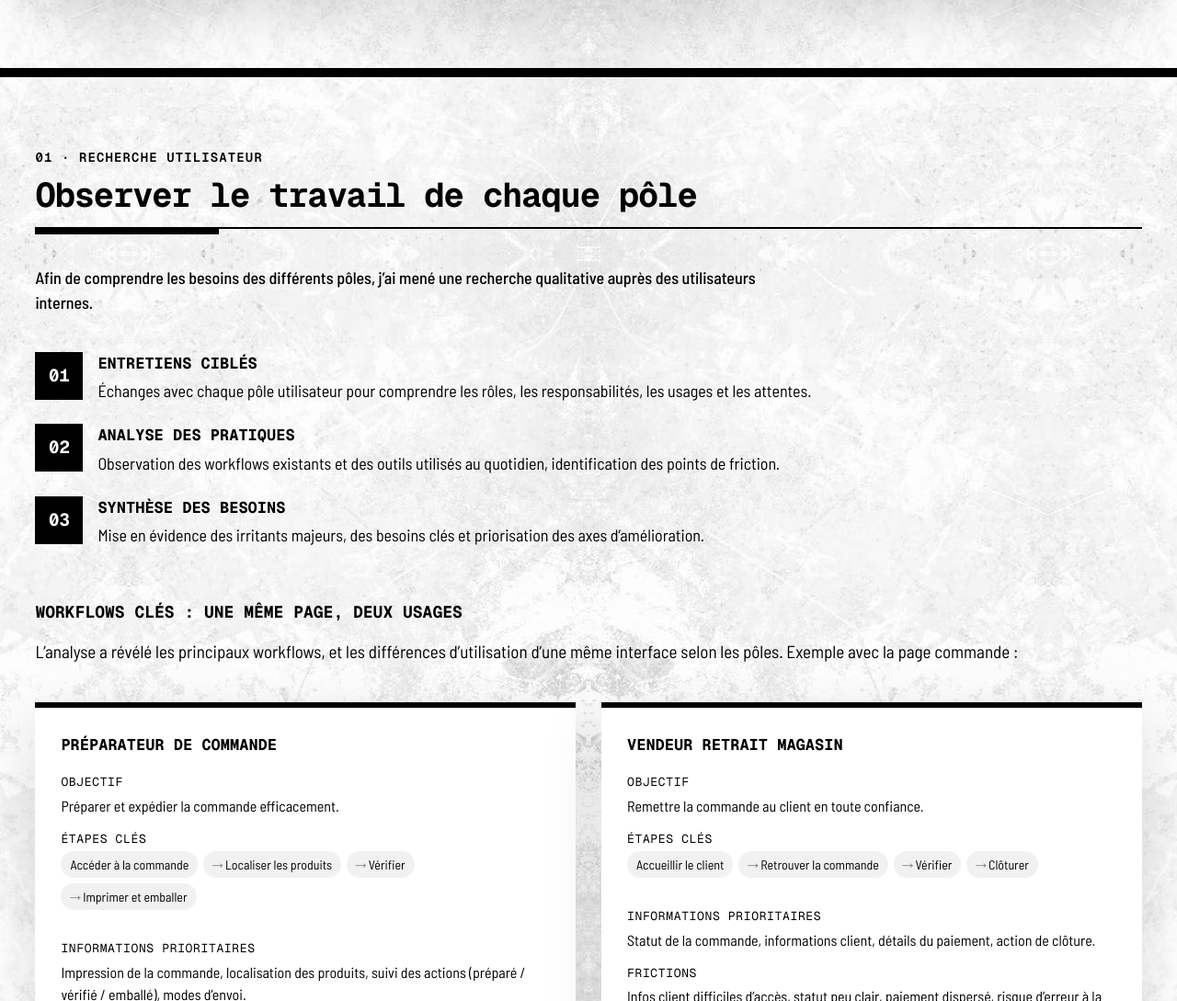
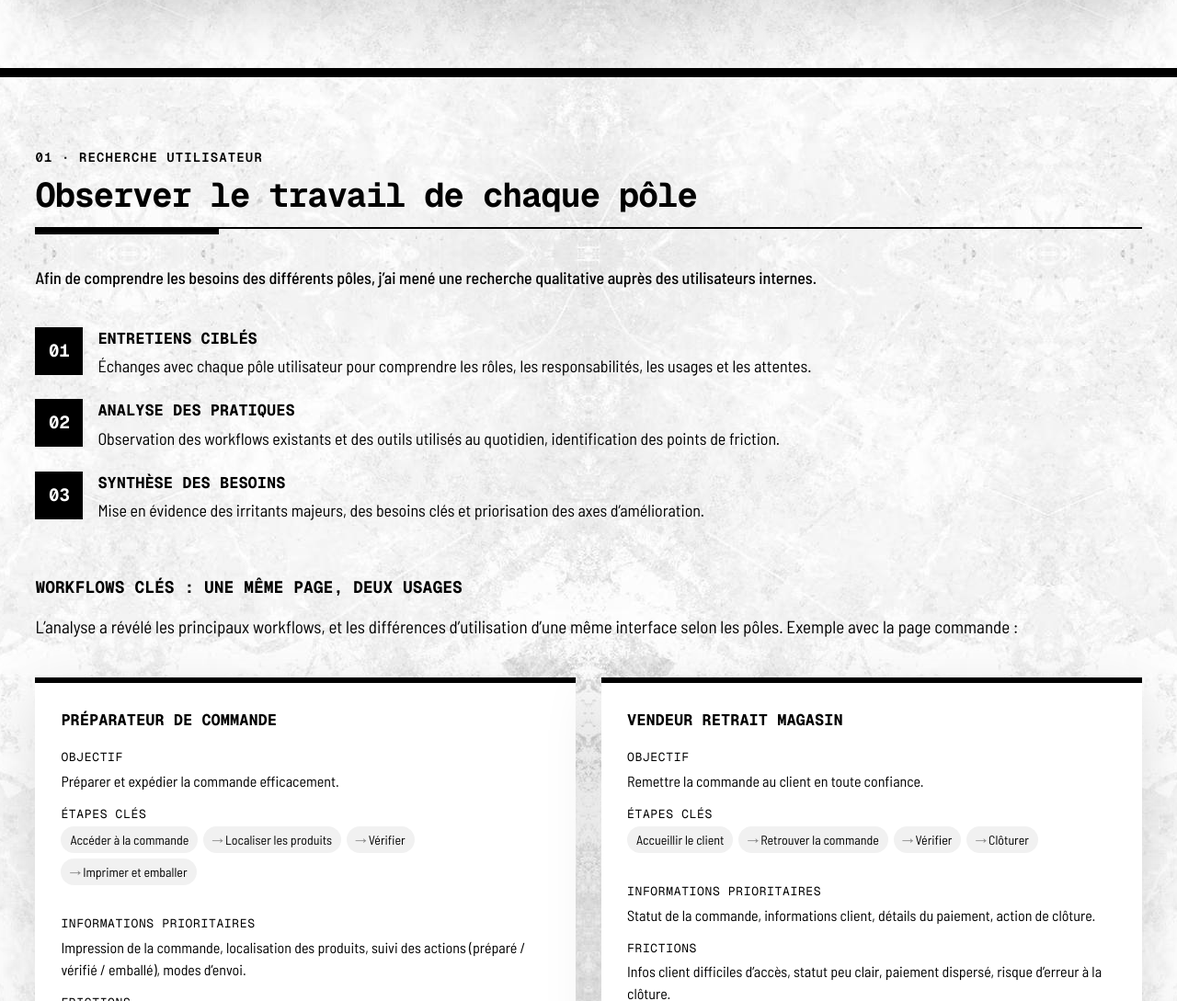
Before and after one commit to LucieGoguel/portfolio, a plain HTML site: page projets/refonte-back-office-play-in/index.html in a window 1280 px wide. Shown: the part 1724-2813 px from the top of the page at 92% size. Drawn offline with nearby package versions, Linux system fonts and the light colour scheme.

Commit message:
Back-office : texte de la recherche utilisateur en pleine largeur
Co-Authored-By: Claude Opus 5.5 <noreply@anthropic.com>
Claude-Session: https://claude.ai/code/session_01THwdntjNiSuDEHoKbgxniL

```diff
--- a/assets/css/style.css
+++ b/assets/css/style.css
@@ -582,3 +582,4 @@ ul { padding: 0; list-style: none; }
 #chiffres .st-kpi small, #resultats .st-kpis--plain .st-kpi small { font-size: 16px; }
 .st-learn--plain td:last-child { font-weight: 400; }
 .st-btn-demo--pi { font-size: 16px; }
+#recherche .st-lead { max-width: none; }
--- a/projets/refonte-back-office-play-in/index.html
+++ b/projets/refonte-back-office-play-in/index.html
@@ -93,7 +93,7 @@
     </section>
 
     <!-- ===================== RECHERCHE ===================== -->
-    <section class="st-section st-section--white st-rule-top" aria-labelledby="t-rech">
+    <section class="st-section st-section--white st-rule-top" id="recherche" aria-labelledby="t-rech">
       <div class="st-wrap">
         <div class="st-h2" style="--bar:200px"><small>01 · Recherche utilisateur</small><h2 id="t-rech">Observer le travail de chaque pôle</h2></div>
         <p class="st-lead">Afin de comprendre les besoins des différents pôles, j’ai mené une recherche qualitative auprès des utilisateurs internes.</p>
```
